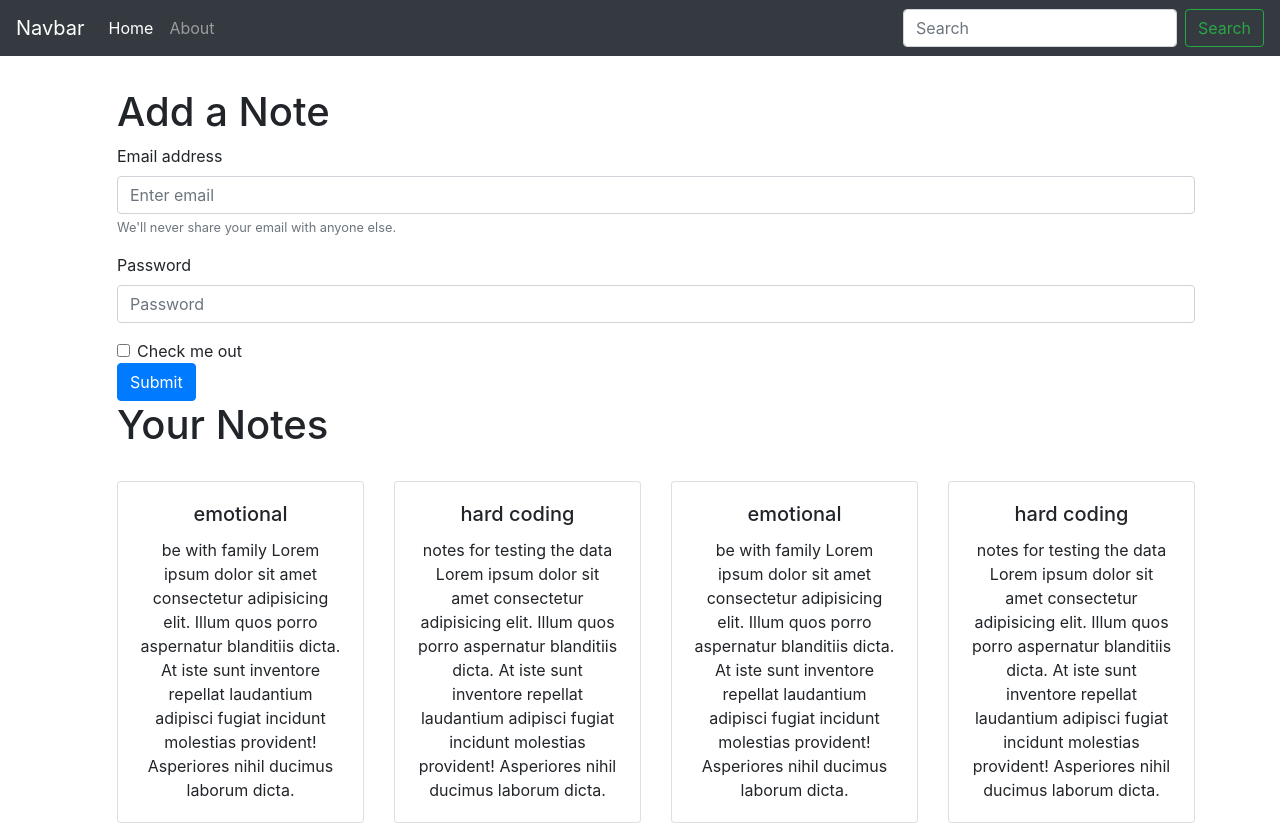
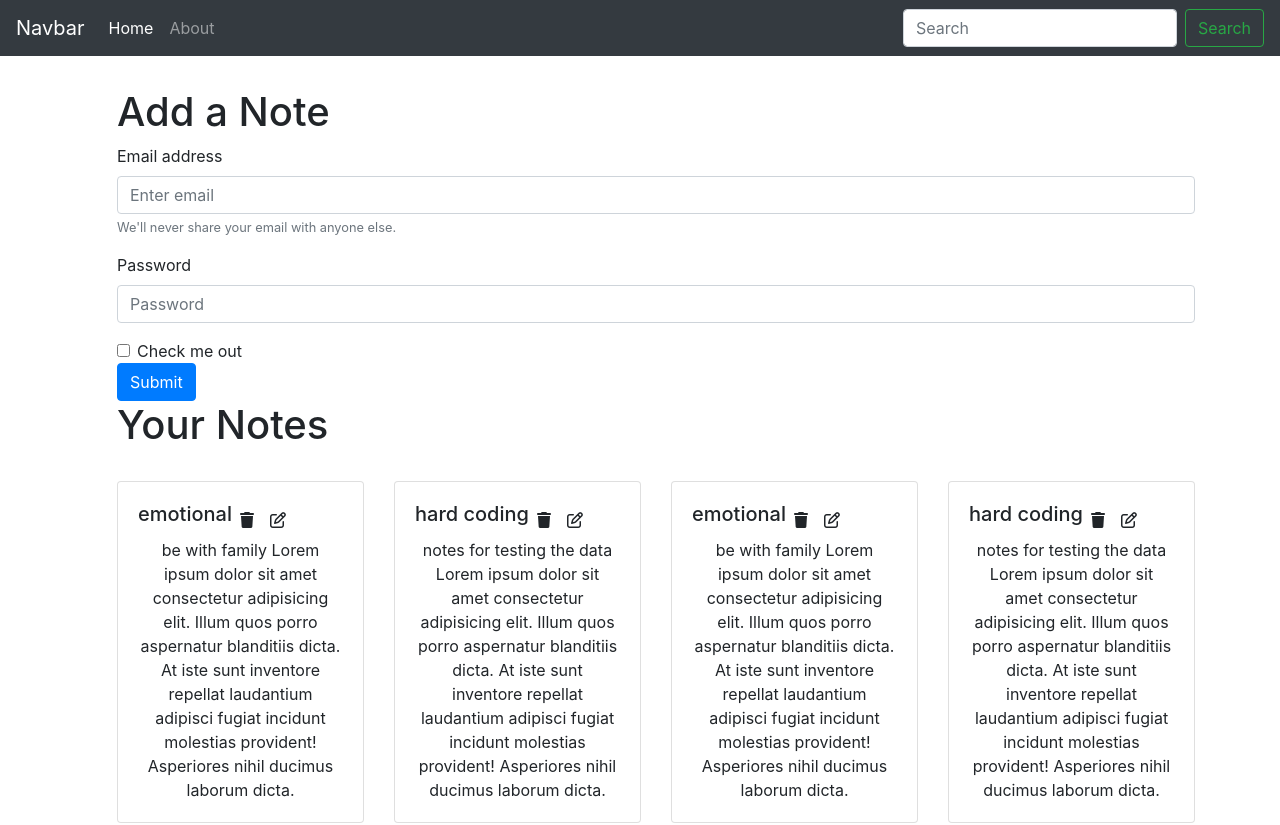
Before and after one commit to goyalh4164/FullStackDevelopment-With-NodeJS, a React (Create React App) app in the folder Projects/iNotebook/inotebook/: page / in a window 1280 px wide. Shown: the top 825 px of the page. Built offline with nearby package versions, Linux system fonts and the light colour scheme.

Commit message:
Added font awesome icons

```diff
--- a/Projects/iNotebook/inotebook/public/index.html
+++ b/Projects/iNotebook/inotebook/public/index.html
@@ -41,6 +41,9 @@
       To begin the development, run `npm start` or `yarn start`.
       To create a production bundle, use `npm run build` or `yarn build`.
     -->
+    <!-- Font Awesome -->
+    <script src="https://kit.fontawesome.com/b13b6caa62.js" crossorigin="anonymous"></script>
+    <!-- Font Awesome -->
     <script src="https://code.jquery.com/jquery-3.3.1.slim.min.js" integrity="sha384-q8i/X+965DzO0rT7abK41JStQIAqVgRVzpbzo5smXKp4YfRvH+8abtTE1Pi6jizo" crossorigin="anonymous"></script>
     <script src="https://cdn.jsdelivr.net/npm/popper.js@1.14.7/dist/umd/popper.min.js" integrity="sha384-UO2eT0CpHqdSJQ6hJty5KVphtPhzWj9WO1clHTMGa3JDZwrnQq4sF86dIHNDz0W1" crossorigin="anonymous"></script>
     <script src="https://cdn.jsdelivr.net/npm/bootstrap@4.3.1/dist/js/bootstrap.min.js" integrity="sha384-JjSmVgyd0p3pXB1rRibZUAYoIIy6OrQ6VrjIEaFf/nJGzIxFDsf4x0xIM+B07jRM" crossorigin="anonymous"></script>
--- a/Projects/iNotebook/inotebook/src/components/NoteItem.js
+++ b/Projects/iNotebook/inotebook/src/components/NoteItem.js
@@ -8,7 +8,11 @@ const NoteItem = (props) => {
       {note.description} */}
       <div className="card my-3">
         <div className="card-body">
+          <div className="d-flex align-items-center">
             <h5 className="card-title">{note.title}</h5>
+            <i className="fa-sharp fa-solid fa-trash mx-2"></i>
+            <i className="fa-regular fa-pen-to-square mx-2"></i>
+            </div>
             <p className="card-text">{note.description} Lorem ipsum dolor sit amet consectetur adipisicing elit. Illum quos porro aspernatur blanditiis dicta. At iste sunt inventore repellat laudantium adipisci fugiat incidunt molestias provident! Asperiores nihil ducimus laborum dicta.</p>
             </div>
         </div>
--- a/Projects/iNotebook/inotebook/src/components/Notes.js
+++ b/Projects/iNotebook/inotebook/src/components/Notes.js
@@ -9,7 +9,7 @@ const Notes = () => {
     <h1>Your Notes</h1>
     <div className="row my-3 text-center">
         {notes.map((note)=>{
-            return <NoteItem note={note}/>
+            return <NoteItem ket={note.id} note={note}/>
         })}
     </div>
     </>
--- a/Projects/iNotebook/inotebook/src/index.css
+++ b/Projects/iNotebook/inotebook/src/index.css
@@ -11,3 +11,7 @@ code {
   font-family: source-code-pro, Menlo, Monaco, Consolas, 'Courier New',
     monospace;
 }
+
+i{
+  cursor: pointer;
+}
```
